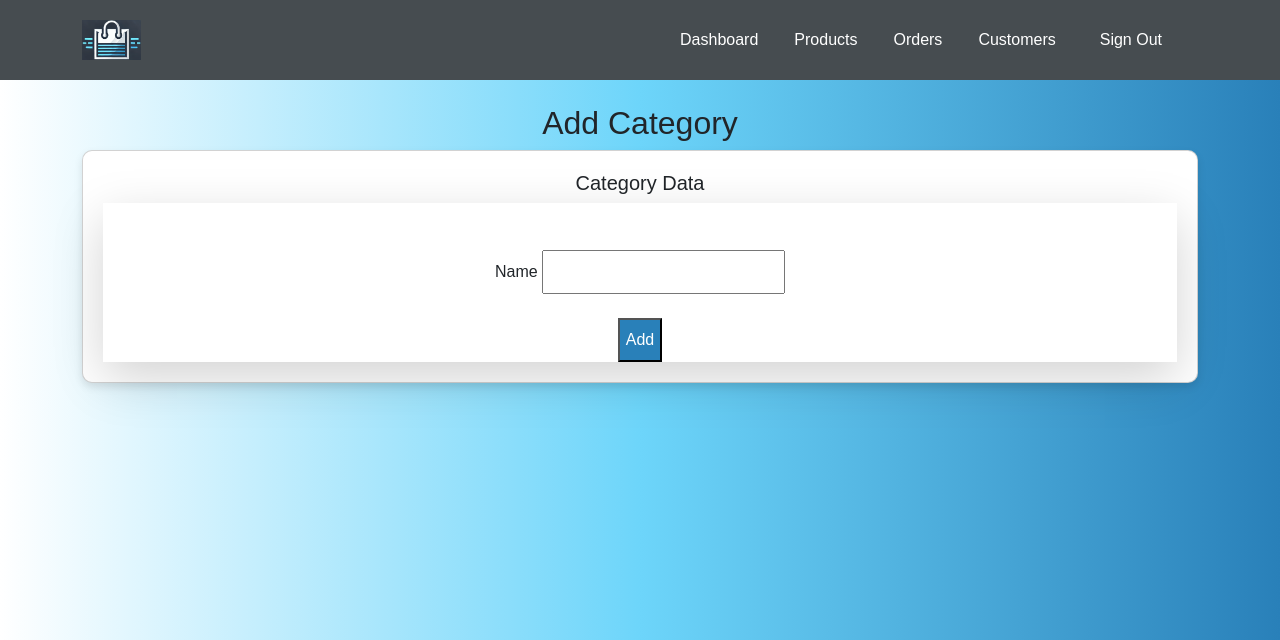
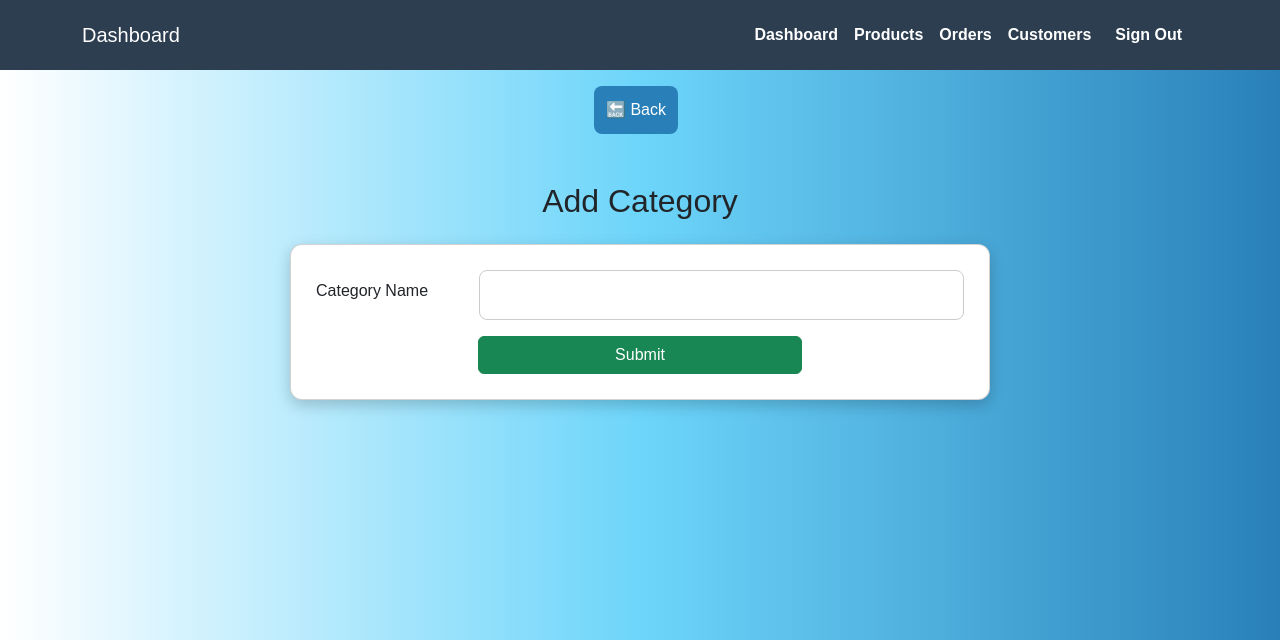
Before and after one commit to ahin24/order_ai, a Node server app: page /console/products/category-add in a window 1280 px wide. Shown: the top 640 px of the page. Run offline with Node 20, Linux system fonts and the light colour scheme.

Commit message:
Work on products category add

```diff
--- a/controllers/bulit-in-admin/products.contoller.js
+++ b/controllers/bulit-in-admin/products.contoller.js
@@ -1,22 +1,29 @@
-const {consoleService,productServiceFrConsole} = require('./../../services')
+const { consoleService, productServiceFrConsole } = require('./../../services')
 
 const showProductsListPage = async (req, res) => {
     res.render('products', { error: null })
 }
 
-const showProductsCategoryListPage = async(req, res)=>{
-    res.render('productsCategoryList', { error: null })
+const showProductsCategoryListPage = async (req, res) => {
+    req.body.limit = req?.body.limit ? req?.body.limit : 100;
+    req.body.currentPage = req?.body.currentPage ? req?.body.currentPage : 0;
+
+    const data = await productServiceFrConsole.productCategoryList(req?.body);
+
+    res.render('productsCategoryList', { data, error: null })
 }
-const showProductsCategoryAddPage = async(req, res)=>{
+const showProductsCategoryAddPage = async (req, res) => {
     res.render('productsCategoryAdd', { error: null })
 }
 
 
-const addProductCategory = async(req, res)=>{
-    try{
-        const createCategory = await productServiceFrConsole.addProductCategory();
-    }catch(error){
-        console.log("Error",error);
+const addProductCategory = async (req, res) => {
+    try {
+        const createCategory = await productServiceFrConsole.addProductCategory(req.body);
+
+        res.render('productsCategoryList', { data: createCategory, error: null })
+    } catch (error) {
+        console.log("Error", error);
     }
 }
 module.exports = {
--- a/routes/built-in-admin/products.route.js
+++ b/routes/built-in-admin/products.route.js
@@ -5,9 +5,9 @@ const productsController = require('./../../controllers/bulit-in-admin/products.
 /*** Views Route */
 router.get('/',productsController.showProductsListPage);
 router.get('/category-list',productsController.showProductsCategoryListPage);
-router.get('/category-add',productsController.showProductsCategoryAddPage)
+router.get('/category-add',productsController.showProductsCategoryAddPage);
 
 /*** Functionailty Route */
-router.get('/add-product-category',productsController.addProductCategory)
+router.post('/add-product-category',productsController.addProductCategory);
 
 module.exports = router;
--- a/views/productsCategoryAdd.ejs
+++ b/views/productsCategoryAdd.ejs
@@ -11,23 +11,18 @@
     <style>
         body {
             background: linear-gradient(to right, #FFFFFF, #6DD5FA, #2980B9);
-            font-family: 'Arial', sans-serif;
+            font-family: 'Poppins', sans-serif;
         }
 
-        /* Navbar Styling */
         .navbar {
-            background: #464c50;
+            background: #2c3e50;
             padding: 15px 0;
-        }
-
-        .navbar-brand img {
-            height: 40px;
         }
 
         .nav-link {
             color: white !important;
-            margin-right: 20px;
-            font-weight: 500;
+            font-weight: 600;
+            transition: color 0.3s ease;
         }
 
         .nav-link:hover {
@@ -35,36 +30,59 @@
         }
 
         .card {
-            border-radius: 10px;
-            padding: 20px;
-            box-shadow: 0 4px 8px rgba(0, 0, 0, 0.1);
+            border-radius: 12px;
+            padding: 25px;
+            box-shadow: 0 5px 15px rgba(0, 0, 0, 0.2);
             background: white;
             text-align: center;
-            margin-bottom: 20px;
+            max-width: 700px;
+            margin: 0 auto;
+            width: 100%;
         }
 
-        .icon-box {
-            font-size: 24px;
-            background-color: rgba(90, 103, 216, 0.1);
-            padding: 15px;
-            border-radius: 50%;
-            display: inline-block;
-            margin-bottom: 10px;
-            color: #5a67d8;
+        .input-field {
+            width: 100%;
+            padding: 12px;
+            border-radius: 8px;
+            border: 1px solid #ccc;
+            transition: 0.3s ease;
         }
 
-        .chart-container {
-            width: 100%;
-            height: 300px;
+        .input-field:focus {
+            border-color: #2980B9;
+            outline: none;
+            box-shadow: 0 0 8px rgba(41, 128, 185, 0.5);
         }
 
-        .table-container {
-            overflow-x: auto;
+        .btn-primary {
+            background: #2980B9;
+            border: none;
+            padding: 12px;
+            font-size: 16px;
+            border-radius: 8px;
+            transition: 0.3s ease;
+        }
+
+        .btn-primary:hover {
+            background: #1b6391;
+            box-shadow: 0 4px 10px rgba(41, 128, 185, 0.3);
         }
 
         @media (max-width: 768px) {
-            .chart-container {
-                height: 250px;
+            .card {
+                max-width: 90%;
+                padding: 20px;
+            }
+
+            .d-flex {
+                flex-direction: column;
+                align-items: flex-start;
+            }
+
+            .form-label {
+                width: 100% !important;
+                text-align: left !important;
+                margin-bottom: 5px;
             }
         }
     </style>
@@ -72,12 +90,9 @@
 
 <body>
 
-    <!-- Navigation Bar -->
     <nav class="navbar navbar-expand-lg">
         <div class="container">
-            <a class="navbar-brand" href="#">
-                <img src="/logo.png" alt="Logo">
-            </a>
+            <a class="navbar-brand text-white" href="#">Dashboard</a>
             <button class="navbar-toggler" type="button" data-bs-toggle="collapse" data-bs-target="#navbarNav">
                 <span class="navbar-toggler-icon"></span>
             </button>
@@ -93,32 +108,26 @@
         </div>
     </nav>
 
-    <div class="container mt-4">
-        <h2 class="text-center">Add Category</h2>
+    <div class="container mt-3 text-center">
+        <button class="btn btn-primary me-2" onclick='document.location="http://localhost:2025/console/products/category-list"'>🔙 Back</button>
+        <!-- <button class="btn btn-secondary">Button 2</button> -->
+    </div>
 
-        <div class="card">
-            <h5 class="text-center">Category Data</h5>
-            <div class="w-96 bg-gray-900 p-8 rounded-lg shadow-lg">
-                <h2 class="text-2xl font-bold text-center mb-6 text-white">Sign In</h2>
-                <% if (error) { %> <!-- Check if error exists -->
-                    <p class="error-box">
-                        <%= error %>
-                    </p> <!-- Display error message -->
-                    <% } %>
-                        <form action="http://localhost:2025/console/products/add-product-category" method="POST">
-                            <div class="mb-4">
-                                <label for="name" class="block text-sm font-medium text-gray-300">Name</label>
-                                <input type="name" id="name" name="name" required
-                                    class="w-full px-3 py-2 input-field rounded-lg focus:outline-none focus:ring focus:ring-blue-500">
-                            </div>
-                            <button type="submit" style="background-color: #2980B9;"
-                                class="w-full btn-primary text-white py-2 rounded-lg hover:shadow-lg transition">
-                                Add
-                            </button>
-                        </form>
-            </div>
+    <div class="container mt-5">
+        <h2 class="text-center text-dark">Add Category</h2>
+        <div class="card mt-4">
+            <% if (error) { %>
+                <p class="alert alert-danger"><%= error %></p>
+            <% } %>
+            <form action="http://localhost:2025/console/products/add-product-category" method="POST">
+                <div class="mb-3 d-flex align-items-center">
+                    <label for="name" class="form-label me-3" style="width: 200px; text-align: left;">Category Name</label>
+                    <input type="text" id="name" name="name" required class="input-field">
+                </div>
+                <button type="submit" class="btn btn-success w-50">Submit</button>
+            </form>
         </div>
     </div>
+
 </body>
-
 </html>
```
Also changed, not shown: services/built-in-admin/products.service.js (+45 -2 lines), views/products.ejs (+10 -4 lines), views/productsCategoryList.ejs (+13 -26 lines), prisma/migrations/20250207041703_changing/migration.sql (added), 1 other file.
